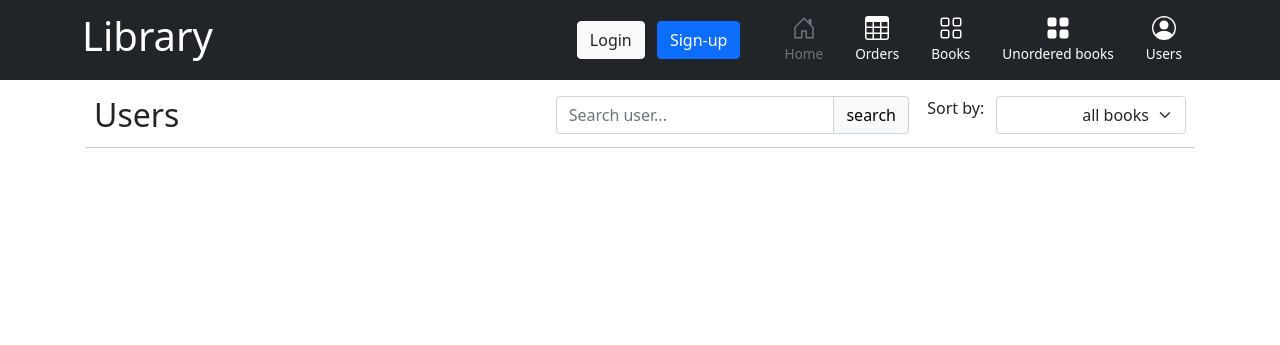
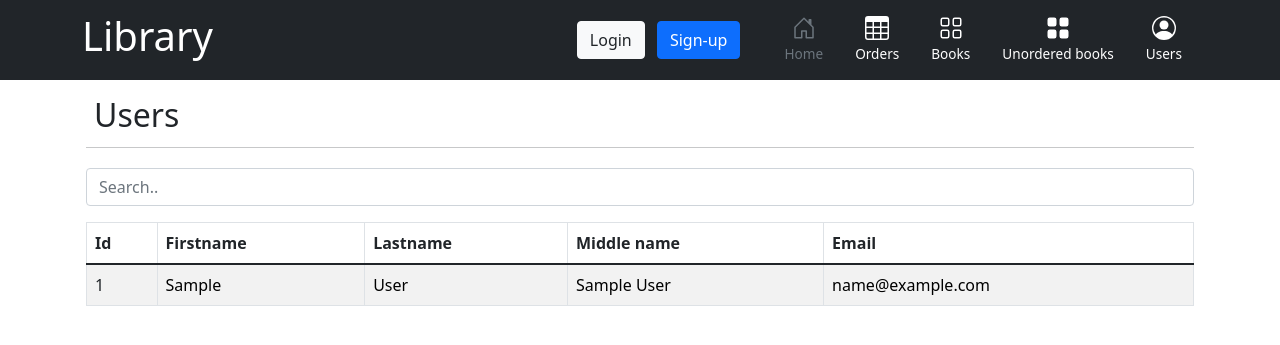
Before and after one commit to Misha86/sprint14-om7-s16-team1-1, a Django app: page /user/list/ in a window 1280 px wide. Shown: the top 345 px of the page. Run offline with Django 3.2, Linux system fonts and the light colour scheme; tables that the repository leaves empty hold one stand-in row (values such as "Sample post"); some libraries are stand-ins or nearby versions.

Commit message:
added searching users

```diff
--- a/authentication/models.py
+++ b/authentication/models.py
@@ -4,6 +4,8 @@ from django.core.exceptions import ValidationError
 from django.core.validators import validate_email
 from django.db import models, IntegrityError
 from django.db.utils import DataError
+from django.urls import reverse
+
 
 ROLE_CHOICES = (
     (0, 'visitor'),
@@ -118,6 +120,9 @@ class CustomUser(PermissionsMixin, AbstractBaseUser):
         :return: class, id
         """
         return f'{self.__class__.__name__}(id={self.id})'
+
+    def get_absolute_url(self):
+        return reverse('authentication:user-books', kwargs={'id': self.id})
 
     @staticmethod
     def get_by_id(user_id):
--- a/authentication/templates/authentication/user_list.html
+++ b/authentication/templates/authentication/user_list.html
@@ -3,55 +3,77 @@
 {% block title %}{{title}}{% endblock %}
 
 {% block content %}
-<div class="row g-3">
-    <div class="col-md-5 col-lg-5">
-        <h2>{{title}}</h2>
-    </div>
-    <div class="col-md-4 col-lg-4 justify-content-right">
-        <form action="{{request.path}}">
-            <div class="input-group">
-                <input type="text" class="form-control" placeholder="Search user..." name="q">
-                <div class="input-group-btn">
-                    <button class="btn btn-light" type="submit" style="border: 1px solid #ced4da;
-                    border-top-left-radius: 0; border-bottom-left-radius: 0;">
-                        search
-                    </button>
-                </div>
-            </div>
-        </form>
-    </div>
-    <div class="col-md-3 col-lg-3">
-        <form class="needs-validation" novalidate="">
-            <div class="row">
-                <div class="col-md-3 text-end" style="padding: 0;">
-                    <label for="state" class="form-label">Sort by:</label>
-                </div>
-                <div class="col-md-9">
-                    <select class="form-select text-end" id="state" required="">
-                        <option value="">all books</option>
-                        <option>unordered books</option>
-                    </select>
-                </div>
-            </div>
-        </form>
-    </div>
-    <hr class="my-1">
-</div>
 
-<div class="row row-cols-1 row-cols-sm-2 row-cols-md-3 row-cols-lg-4 g-4 py-5">
+<h2>{{title}}</h2>
+<hr class="my-1 ">
+<input class="form-control" id="myInput" type="text" placeholder="Search..">
+<br>
+<table class="table table-bordered table-striped">
+    <thead>
+    <tr>
+        <th>Id</th>
+        <th>Firstname</th>
+        <th>Lastname</th>
+        <th>Middle name</th>
+        <th>Email</th>
+    </tr>
+    </thead>
+    <tbody id="myTable">
 
     {% for user in users %}
 
-    <div class="col d-flex align-items-start">
 
-    </div>
+    <tr>
+        <td>{{user.id}}</td>
+        <td>
+            <a href="{{ user.get_absolute_url }}" class="nav-link text-black" style="padding: 0;">
+                {{user.first_name}}
+            </a>
+        </td>
+        <td>
+            <a href="{{ user.get_absolute_url }}" class="nav-link text-black" style="padding: 0;">
+                {{user.last_name}}
+            </a>
+        </td>
+        <td>
+            <a href="{{ user.get_absolute_url }}" class="nav-link text-black" style="padding: 0;">
+                {{user.middle_name}}
+            </a>
+        </td>
+        <td>
+            <a href="{{ user.get_absolute_url }}" class="nav-link text-black" style="padding: 0;">
+                {{user.email}}
+            </a>
+        </td>
+    </tr>
 
     {% empty %}
 
-    <h2 class="pb-2" style="color: green;">Book list is empty!</h2>
+    <h2 class="pb-2" style="color: green;">User list is empty!</h2>
 
     {% endfor %}
 
-</div>
+    </tbody>
+</table>
+
+
+<script>
+$(document).ready(function(){
+  $("#myInput").on("keyup", function() {
+    var value = $(this).val().toLowerCase();
+    $("#myTable tr").filter(function() {
+      $(this).toggle($(this).text().toLowerCase().indexOf(value) > -1)
+    });
+  });
+});
+
+
+
+
+
+
+
+
+</script>
 
 {% endblock %}
--- a/authentication/urls.py
+++ b/authentication/urls.py
@@ -4,5 +4,6 @@ from . import views
 app_name = "authentication"
 
 urlpatterns = [
-    path('list/', views.authentication_list, name='user-list'),
+    path('list/', views.user_list, name='user-list'),
+    path('<int:id>/', views.user_books, name='user-books'),
 ]
--- a/authentication/views.py
+++ b/authentication/views.py
@@ -1,7 +1,16 @@
-from django.shortcuts import render
+from django.shortcuts import render, get_object_or_404
 from .models import CustomUser
+from  order.models import Order
 
 
-def authentication_list(request):
+def user_list(request):
     return render(request, 'user_list.html', {'title': 'Users',
-                                        'users': CustomUser.objects.all()})
+                                              'users': CustomUser.objects.all()})
+
+
+def user_books(request, id):
+    user = get_object_or_404(CustomUser, id=id)
+    orders = Order.objects.filter(user=user)
+    print(orders)
+    return render(request, 'book_list.html', {'title': 'User Books',
+                                              'books': orders})
--- a/book/templates/book/book_list.html
+++ b/book/templates/book/book_list.html
@@ -3,7 +3,7 @@
 {% block title %}{{title}}{% endblock %}
 
 {% block content %}
-<div class="row g-3">
+
 <div class="col-md-5 col-lg-5">
     <h2>{{title}}</h2>
 </div>
--- a/library/urls.py
+++ b/library/urls.py
@@ -18,9 +18,8 @@ from django.urls import path, include
 from book import views
 
 urlpatterns = [
-    path('admin/', admin.site.urls),
     path('', views.home_page, name='home-page'),
     path('user/', include('authentication.urls', namespace='authentication')),
     path('book/', include('book.urls')),
-
+    path('admin/', admin.site.urls),
 ]
--- a/templates/base.html
+++ b/templates/base.html
@@ -15,8 +15,6 @@
     <!-- Custom styles for this template -->
     <link rel="stylesheet" href="{% static 'headers.css' %}" rel="stylesheet">
     <link rel="stylesheet" href="{% static 'features.css' %}" rel="stylesheet">
-
-    <!--    <link rel="stylesheet" href="{% static 'features.css' %}" rel="stylesheet">-->
 
     <script src="https://ajax.googleapis.com/ajax/libs/jquery/3.6.0/jquery.min.js"></script>
     <script src="{% static 'bootstrap.min.js' %}"></script>
@@ -117,6 +115,7 @@
         </div>
     </header>
     <div class="container px-4 py-3" id="icon-grid">
+        <div class="row g-3">
 
         {% block content %}
         <style>
@@ -131,6 +130,7 @@
         </style>
         {% endblock content %}
     </div>
+    </div>
 
 </main>
 <script src="{% static 'bootstrap.bundle.min.js' %}"></script>
```
Lines whose indentation alone changed are shown as unchanged.
